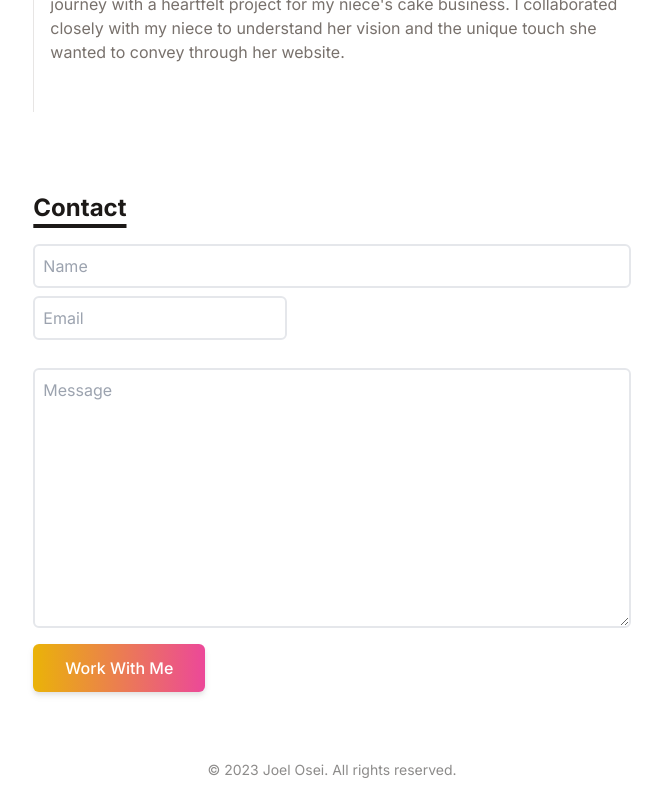
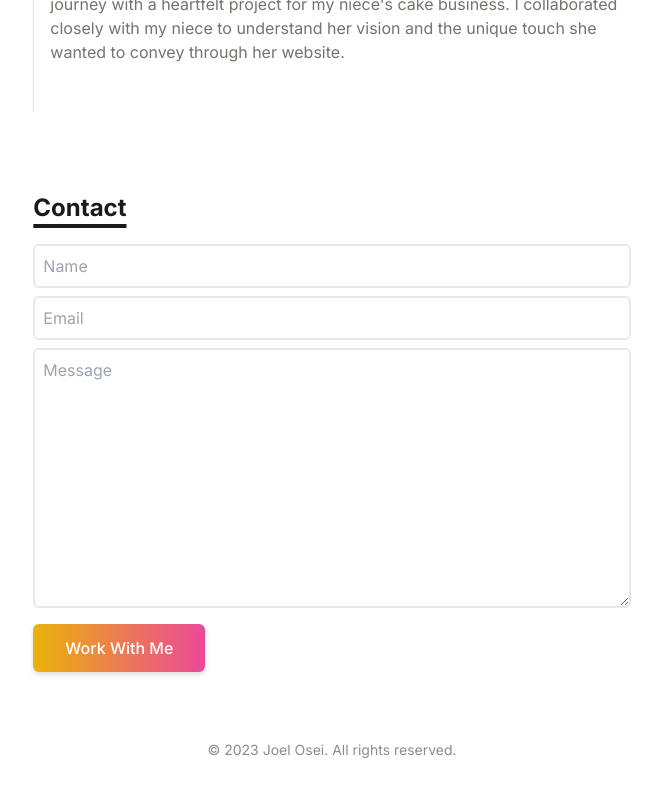
Before and after one commit to Oseij96/My-Portfolio, a React (Vite) app: page / in a window 1280 px wide. Shown: the part 2596-3396 px from the top of the page, without its empty margins (308-970 px from the left). Built offline with nearby package versions, Linux system fonts and the light colour scheme.

Commit message:
Update Forms

```diff
--- a/src/components/Contact.jsx
+++ b/src/components/Contact.jsx
@@ -18,7 +18,6 @@ export default function Contact() {
                         className="p-2 bg-transparent border-2 rounded-md focus:outline-none"
                         required
                     />
-                    <label for="email" class="mb-5">
                     <input
                         type="email"
                         name="email"
@@ -26,10 +25,6 @@ export default function Contact() {
                         className="my-2 p-2 bg-transparent border-2 rounded-md focus:outline-none"
                         required
                     />
-                        <span class="mt-2 hidden text-sm text-red-500 peer-[&:not(:placeholder-shown):not(:focus):invalid]:block">
-                            Please enter a valid email address
-                        </span>
-                    </label>
                     <textarea
                         name="message"
                         placeholder="Message"
```
Lines whose indentation alone changed are shown as unchanged.
